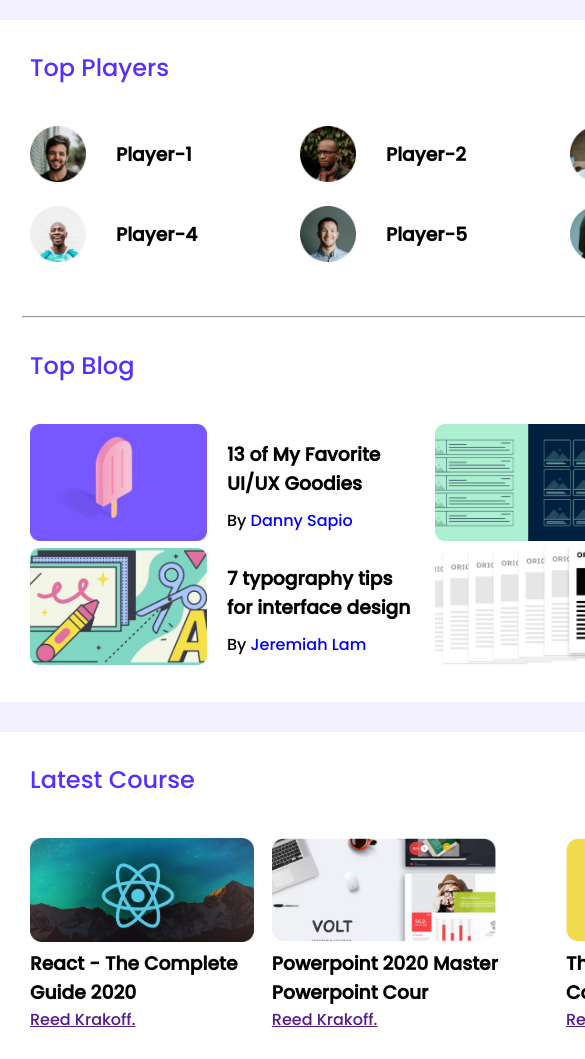
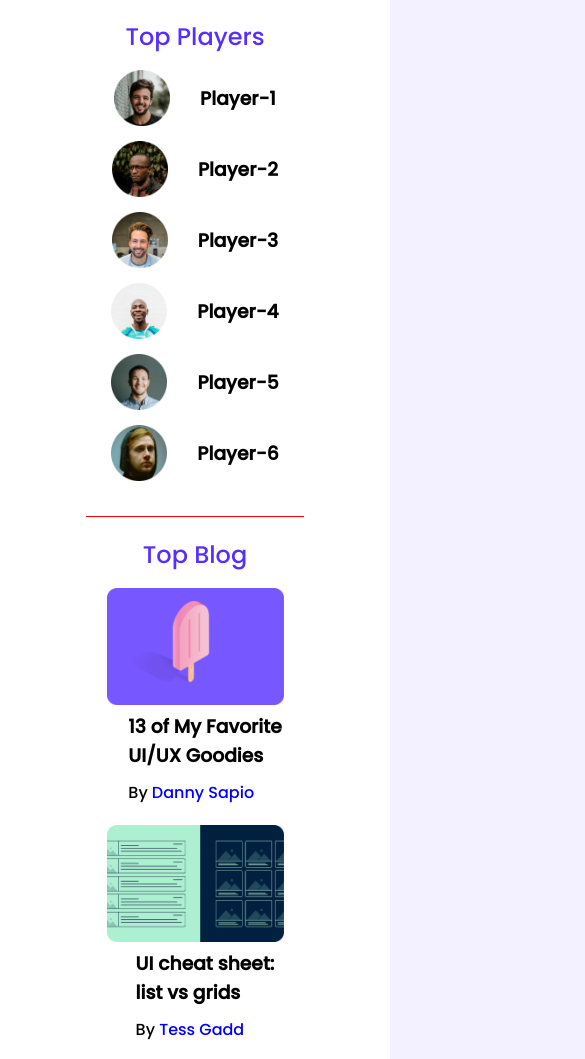
Before and after one commit to Rahad-khan/leader-board-css3, a plain HTML site: page index.html in a window 390 px wide. Shown: the part 110-1169 px from the top of the page, 585 px wide, since content can reach past the window. Drawn offline with Linux system fonts and the light colour scheme.

Commit message:
responsive for mobile done

```diff
--- /dev/null
+++ b/css/mediaquery.css
@@ -0,0 +1,58 @@
+/* --------------
+ Mobile Screen
+ ----------------*/
+@media only screen and (max-width: 667px) {
+  .container {
+    width: 100%;
+    padding: 0px 30px;
+  }
+  header {
+    margin-bottom: 15px;
+  }
+  .nav-menu {
+    width: 50%;
+  }
+  h2 {
+    text-align: center;
+    margin-bottom: 15px;
+  }
+  .players, .blogger {
+    display: grid;
+    grid-template-columns: repeat(1, 1fr);
+    justify-items: center;
+  }
+  .player {
+    margin-bottom: 15px;
+  }
+  .pad {
+    padding: 20px;
+  }
+  hr {
+    width: 66%;
+    margin: 0 auto;
+    border: none;
+    border-top: 1px solid red;
+}
+  /* blogger */
+  .blogger {
+      grid-row-gap: 20px;
+  }
+  .blogs {
+      flex-direction: column;
+  }
+
+  .courses {
+    flex-direction: column;
+    align-items: center;
+    row-gap: 20px;
+}
+.course img {
+    width: 190px;
+    height: 100px;
+}
+.course {
+    Width: 204.42px;
+    Height: 245.79px;
+}
+
+}
--- a/css/style.css
+++ b/css/style.css
@@ -60,13 +60,11 @@
 .players {
     display: grid;
     grid-template-columns: repeat(3, 1fr);
-    grid-r
 }
 .player img {
     width: 56px;
     height: 56px;
     margin-right: 30px;
-    mb
 }
 .player {
     display: flex;
@@ -108,7 +106,17 @@
  }
  .courses {
      display: flex;
-     justify-content: space-evenly;
+     justify-content: space-between;
+ }
+ .course {
+    Width:
+    252.42px;
+    Height:
+    269.79px;
+    background-color: #ffffff;
+    filter: drop-shadow(0px 5.34229px 13.3557px rgba(0, 0, 0, 0.05));
+    border-radius: 10px;
+    padding: 8px;
  }
  .course img{
     width: 224px;
--- a/index.html
+++ b/index.html
@@ -6,6 +6,7 @@
     <meta name="viewport" content="width=device-width, initial-scale=1.0" />
     <!-- Stylesheet -->
     <link rel="stylesheet" href="css/style.css" />
+    <link rel="stylesheet" href="./css/mediaquery.css">
 
     <title>Leader Board</title>
   </head>
@@ -132,24 +133,24 @@
       <section class="hero-course">
         <div class="container white-area">
           <div class="pad">
-            <h2>Latest Course</h2>
+            <h2>Latest Courses</h2>
             <div class="courses">
               <div class="course">
-                <div class="img">
+                <div class="course-image">
                   <img src="./images/courses/course-1.png" alt="" />
                 </div>
                 <h3>React - The Complete Guide 2020</h3>
                 <p><a href="">Reed Krakoff.</a></p>
               </div>
               <div class="course">
-                <div class="img">
+                <div class="course-image">
                   <img src="./images/courses/course-2.png" alt="" />
                 </div>
                 <h3>Powerpoint 2020 Master Powerpoint Cour</h3>
                 <p><a href="">Reed Krakoff.</a></p>
               </div>
               <div class="course">
-                <div class="img">
+                <div class="course-image">
                   <img src="./images/courses/course-3.png" alt="" />
                 </div>
                 <h3>The Complete JavaScript Course 2020</h3>
```
